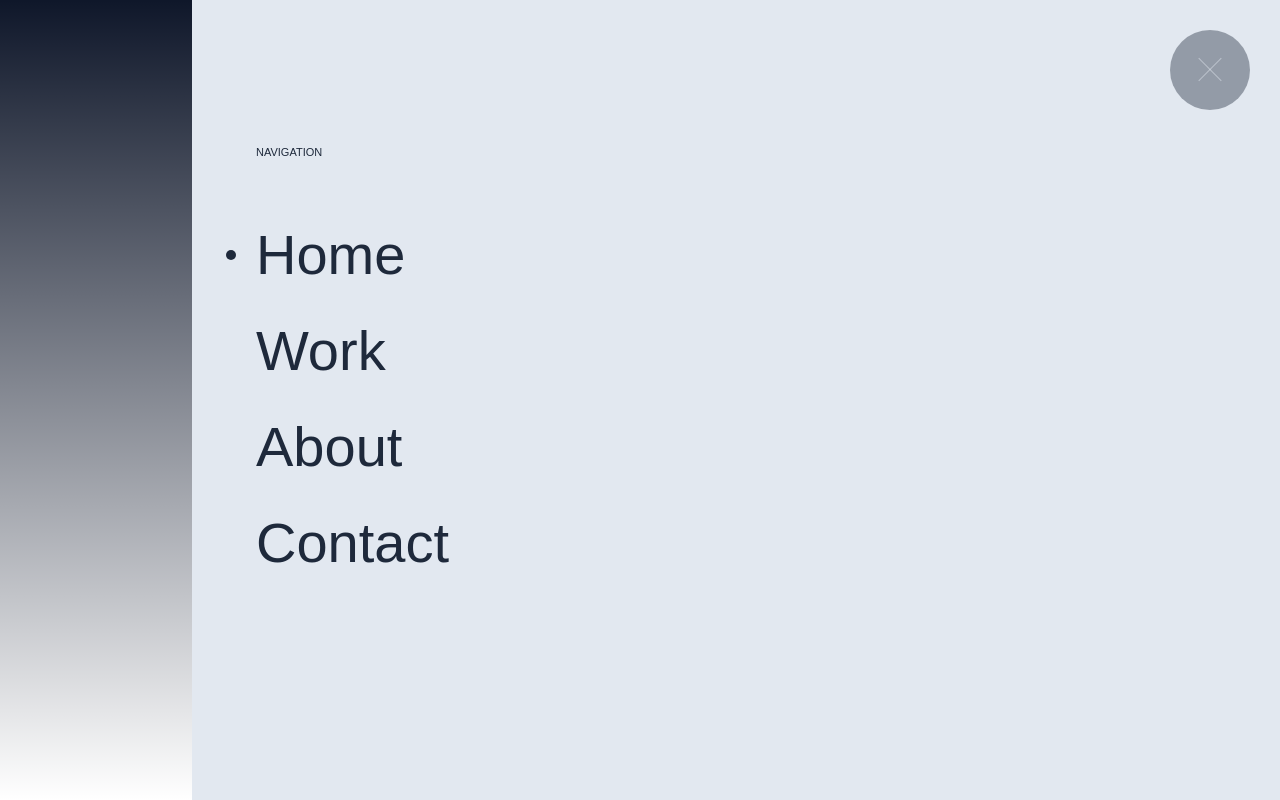
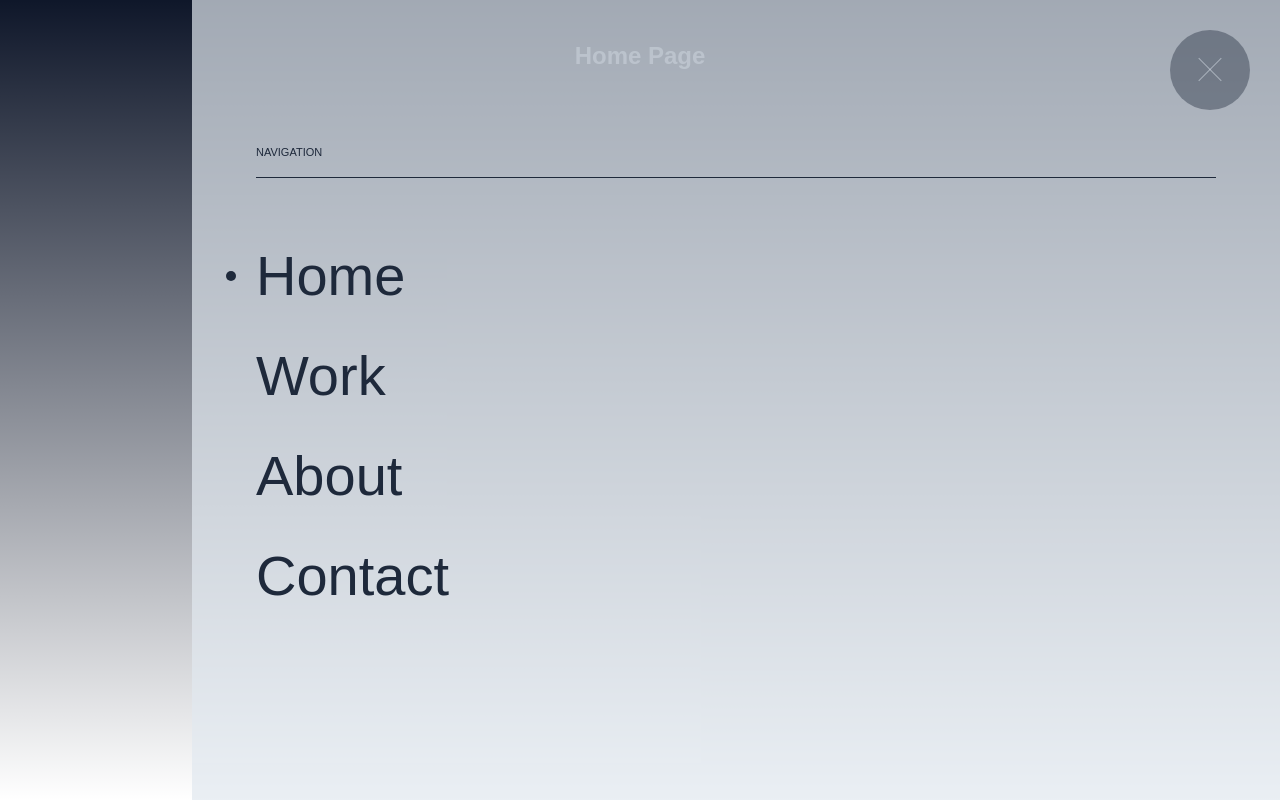
Before and after one commit to midcenturydude7/nextjs-framer-motion-tailwindcss-svg-navbar, a Next.js app: page / in a window 1280 px wide. Both pictures are taken after a click on the button 1210 px from the left and 70 px from the top of the page. Built offline with nearby package versions, Linux system fonts and the light colour scheme; a web font is replaced by a local one.

Commit message:
Updated styles

```diff
--- a/app/components/MobileNav/Nav/Nav.jsx
+++ b/app/components/MobileNav/Nav/Nav.jsx
@@ -34,15 +34,15 @@ export default function Nav() {
       initial="initial"
       animate="enter"
       exit="exit"
-      className="fixed right-[0] top-0 z-[1] h-[100vh] w-[85vw] bg-slate-200 text-slate-800"
+      className="fixed right-[0] top-0 h-[100vh] w-[85vw] bg-slate-200/70 text-slate-800"
     >
       <div className="box-border flex h-full flex-col justify-between p-16">
         <div
           onMouseLeave={() => setSelectedIndicator(pathname)}
-          className="mt-[80px] flex flex-col gap-[12px] text-[56px]"
+          className="mt-[80px] flex flex-col space-y-4 text-[56px]"
         >
-          <div className="mb-[40px] border-b-[1px_solid_rgb(153,_153,_153)] text-[11px] uppercase text-slate-800">
-            <p>Navigation</p>
+          <div className="mb-[40px] border-b border-slate-800 text-[11px] uppercase text-slate-800">
+            <p className="pb-4">Navigation</p>
           </div>
           {navItems.map((data, index) => (
             <Links
--- a/app/page.js
+++ b/app/page.js
@@ -1,6 +1,6 @@
 export default function Home() {
   return (
-    <div className="flex min-h-screen items-start justify-center text-2xl font-semibold p-10">
+    <div className="flex min-h-screen items-start justify-center text-2xl font-semibold p-10 text-slate-300/40">
       Home Page
     </div>
   );
```
